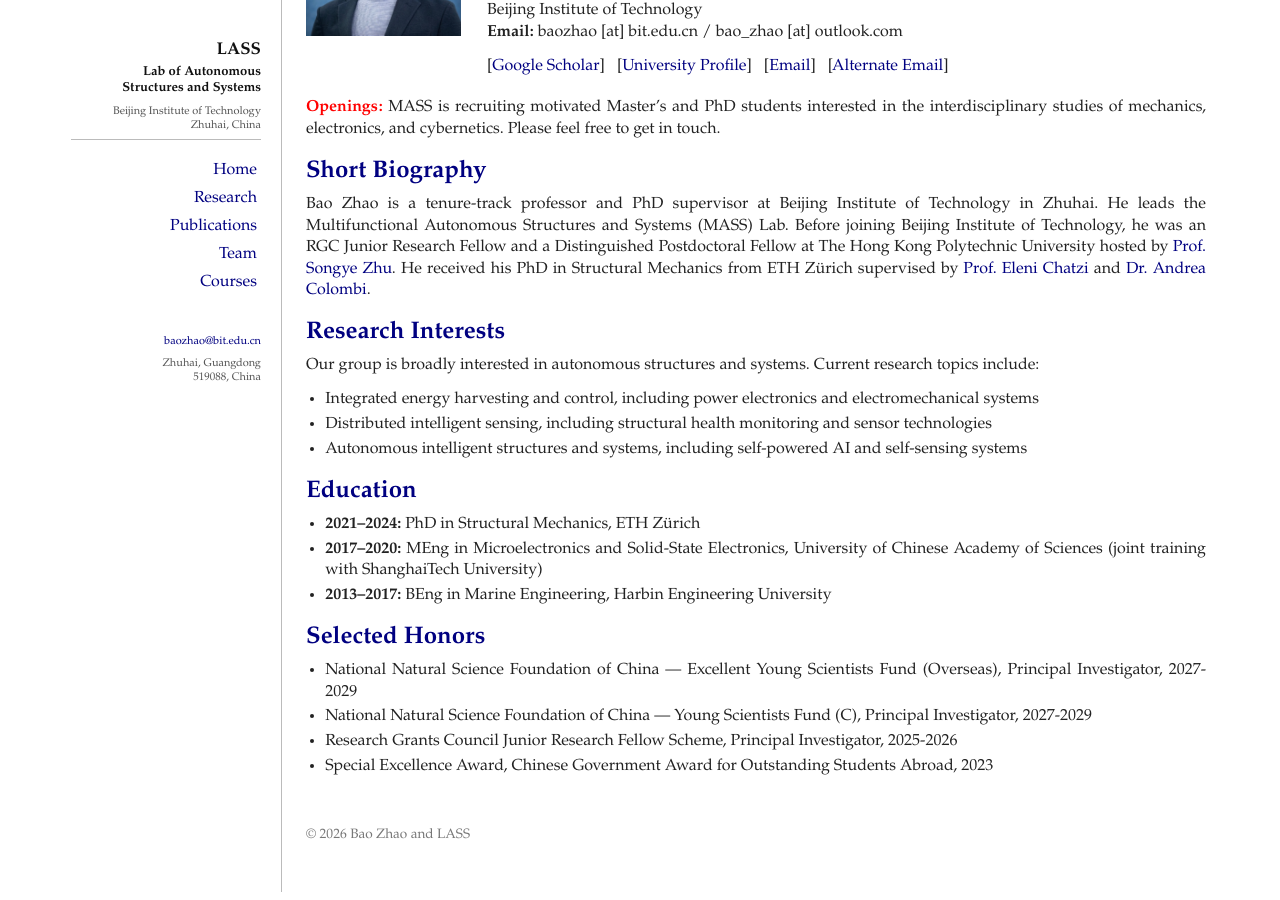
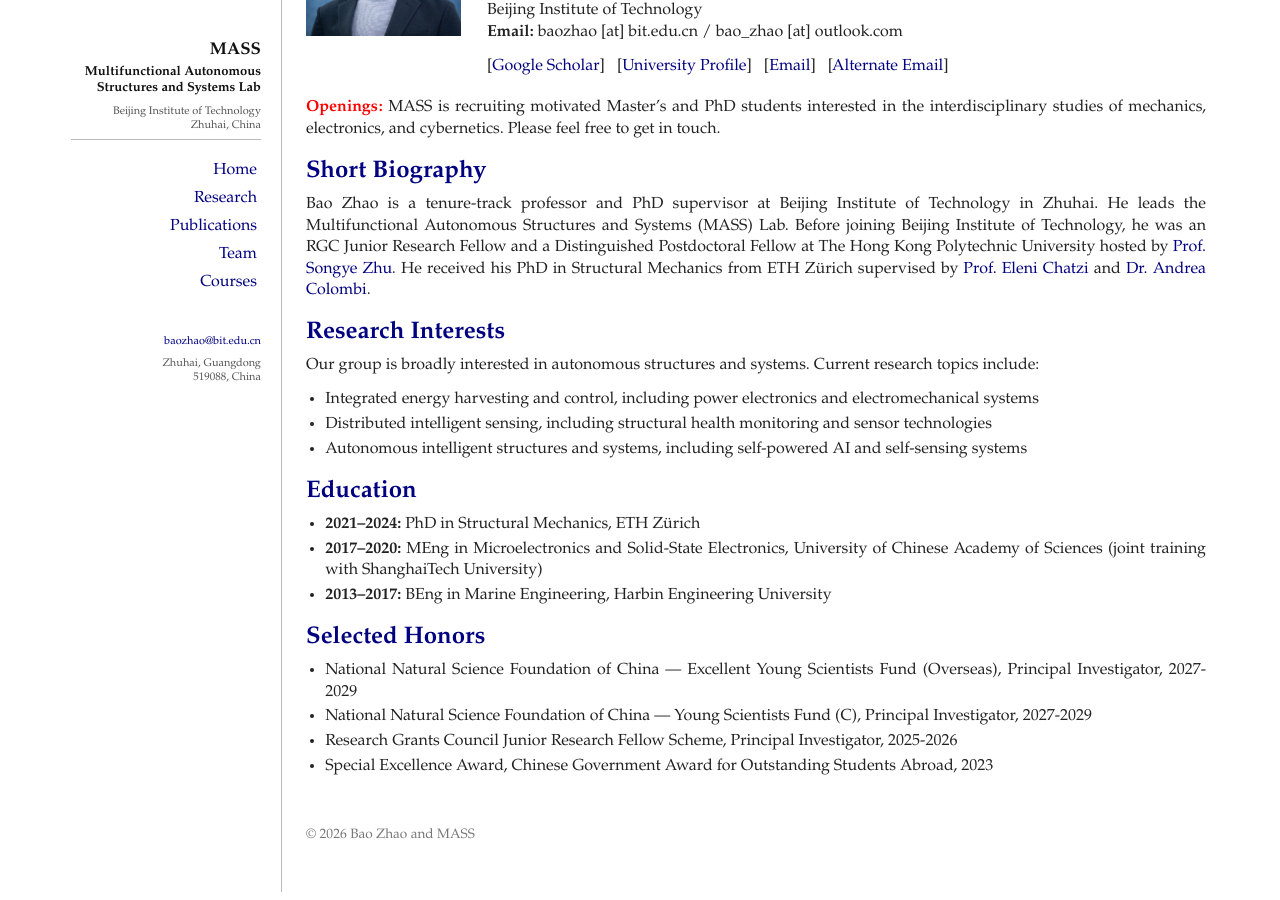
Before and after one commit to bao-zhao/bao-zhao.github.io, a Jekyll site: the page built from index.md, in a window 1280 px wide and 900 px high, scrolled down 159 px. Built offline with Jekyll 4.4.1, drawn with Linux system fonts in a browser that asks for light colours.

Commit message:
05092026

```diff
--- a/_config.yml
+++ b/_config.yml
@@ -1,5 +1,5 @@
-title: Lab of Autonomous Structures and Systems
-short_title: LASS
+title: Multifunctional Autonomous Structures and Systems Lab
+short_title: MASS
 description: Professor Bao Zhao's research group at Beijing Institute of Technology, Zhuhai.
 url: https://bao-zhao.github.io
 baseurl: ""
--- a/_layouts/default.html
+++ b/_layouts/default.html
@@ -4,11 +4,11 @@
   <meta charset="utf-8">
   <meta name="viewport" content="width=device-width, initial-scale=1">
   <meta name="description" content="{{ page.description | default: site.description | escape }}">
-  <meta property="og:title" content="{{ page.title | default: site.title | escape }} | LASS">
+  <meta property="og:title" content="{{ page.title | default: site.title | escape }} | MASS">
   <meta property="og:description" content="{{ page.description | default: site.description | escape }}">
   <meta property="og:image" content="{{ '/assets/bit-logo.png' | absolute_url }}">
   <meta property="og:type" content="website">
-  <title>{% if page.nav == 'home' %}LASS | Bao Zhao{% else %}{{ page.title }} | LASS{% endif %}</title>
+  <title>{% if page.nav == 'home' %}MASS | Bao Zhao{% else %}{{ page.title }} | MASS{% endif %}</title>
   <link rel="icon" href="{{ '/assets/bit-logo.ico' | relative_url }}">
   <link rel="stylesheet" href="{{ '/style.css' | relative_url }}">
 </head>
@@ -18,8 +18,8 @@
     <aside class="sidebar">
       <div class="sidebar-inner">
         <a class="brand" href="{{ '/' | relative_url }}">
-          <span class="brand-abbr">LASS</span>
-          <span class="brand-name">Lab of Autonomous<br>Structures and Systems</span>
+          <span class="brand-abbr">MASS</span>
+          <span class="brand-name">Multifunctional Autonomous<br>Structures and Systems Lab</span>
           <span class="brand-school">Beijing Institute of Technology<br>Zhuhai, China</span>
         </a>
         <nav class="site-nav" aria-label="Primary navigation">
@@ -35,7 +35,7 @@
 
     <main class="content" id="content">
       {{ content }}
-      <footer class="footer">© {{ site.time | date: "%Y" }} Bao Zhao and LASS</footer>
+      <footer class="footer">© {{ site.time | date: "%Y" }} Bao Zhao and MASS</footer>
     </main>
   </div>
 </body>
```
